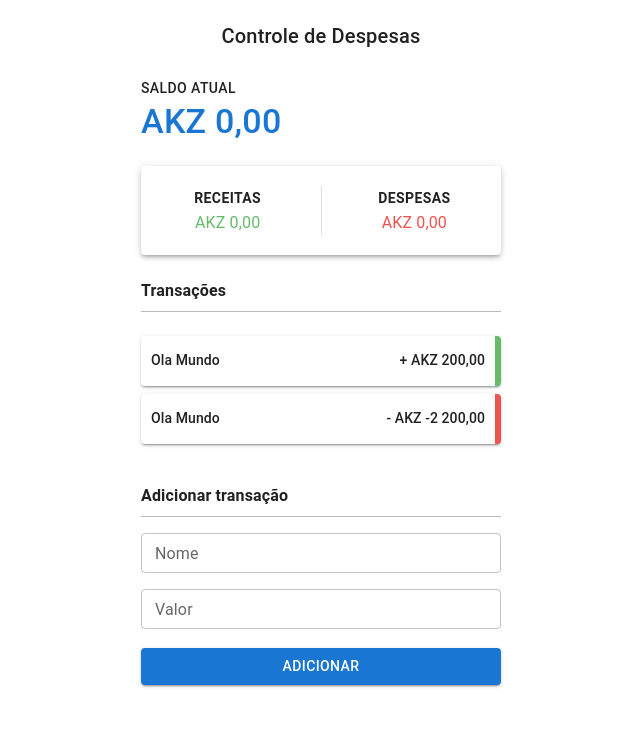
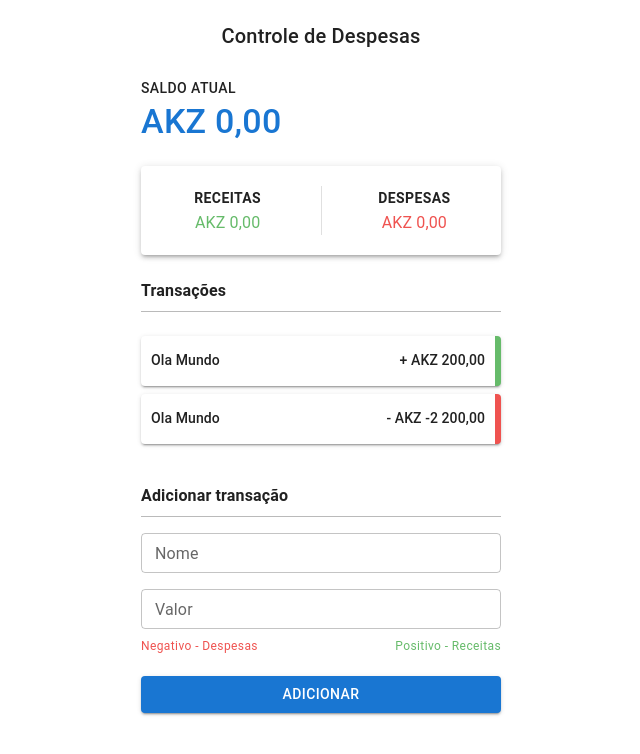
Before and after one commit to Francisco-Fetapi/financial-manager, a React (Vite) app: page / in a window 1280 px wide. Shown: the top 754 px of the page, without its empty margins (319-959 px from the left). Built offline with nearby package versions, Linux system fonts and the light colour scheme.

Commit message:
FormHelperText adicionado em Adicionar Transacao no campo VALOR

```diff
--- a/src/components/AddTransactions.tsx
+++ b/src/components/AddTransactions.tsx
@@ -1,6 +1,7 @@
-import { Box, TextField, Button } from "@mui/material";
+import { Box, TextField, Button, FormHelperText } from "@mui/material";
 import useField from "../hooks/useField";
 import { TextWithDivider } from "../styles/General";
+import { labelTypes } from "./DebitAndCredit";
 
 export default function AddTransactions() {
   const [nameField, handleChangeName, handleBlurName] = useField();
@@ -35,6 +36,16 @@ export default function AddTransactions() {
           type="number"
           onBlur={handleBlurValue}
         />
+        <Box mt={1}>
+          <FormHelperText>
+            <Box display="flex" justifyContent="space-between">
+              <Box style={{ color: labelTypes.Credit }}>
+                Negativo - Despesas
+              </Box>
+              <Box style={{ color: labelTypes.Debit }}>Positivo - Receitas</Box>
+            </Box>
+          </FormHelperText>
+        </Box>
       </Box>
       <Box mt={2.4}>
         <Button color="primary" variant="contained" fullWidth>
```
